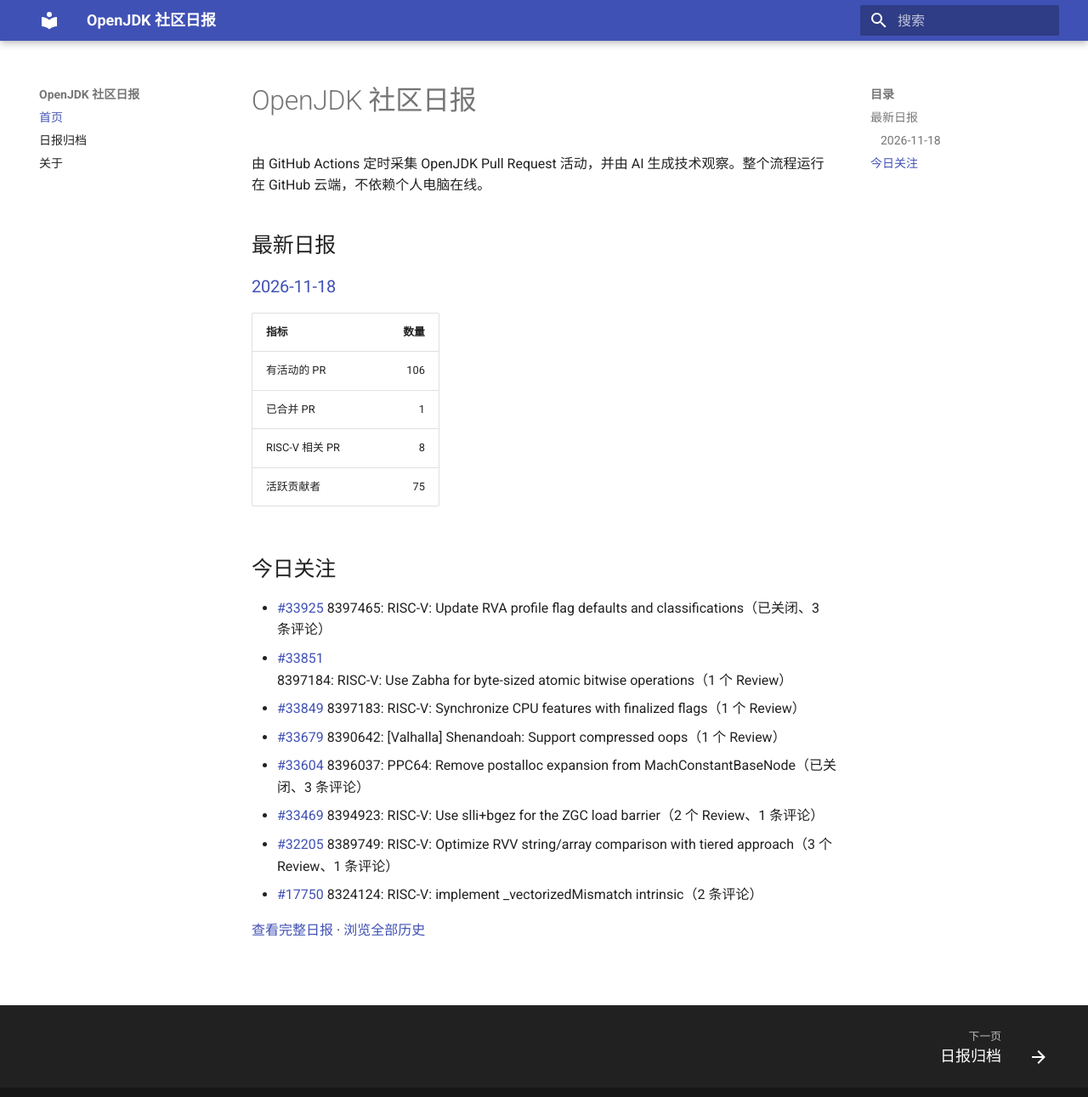
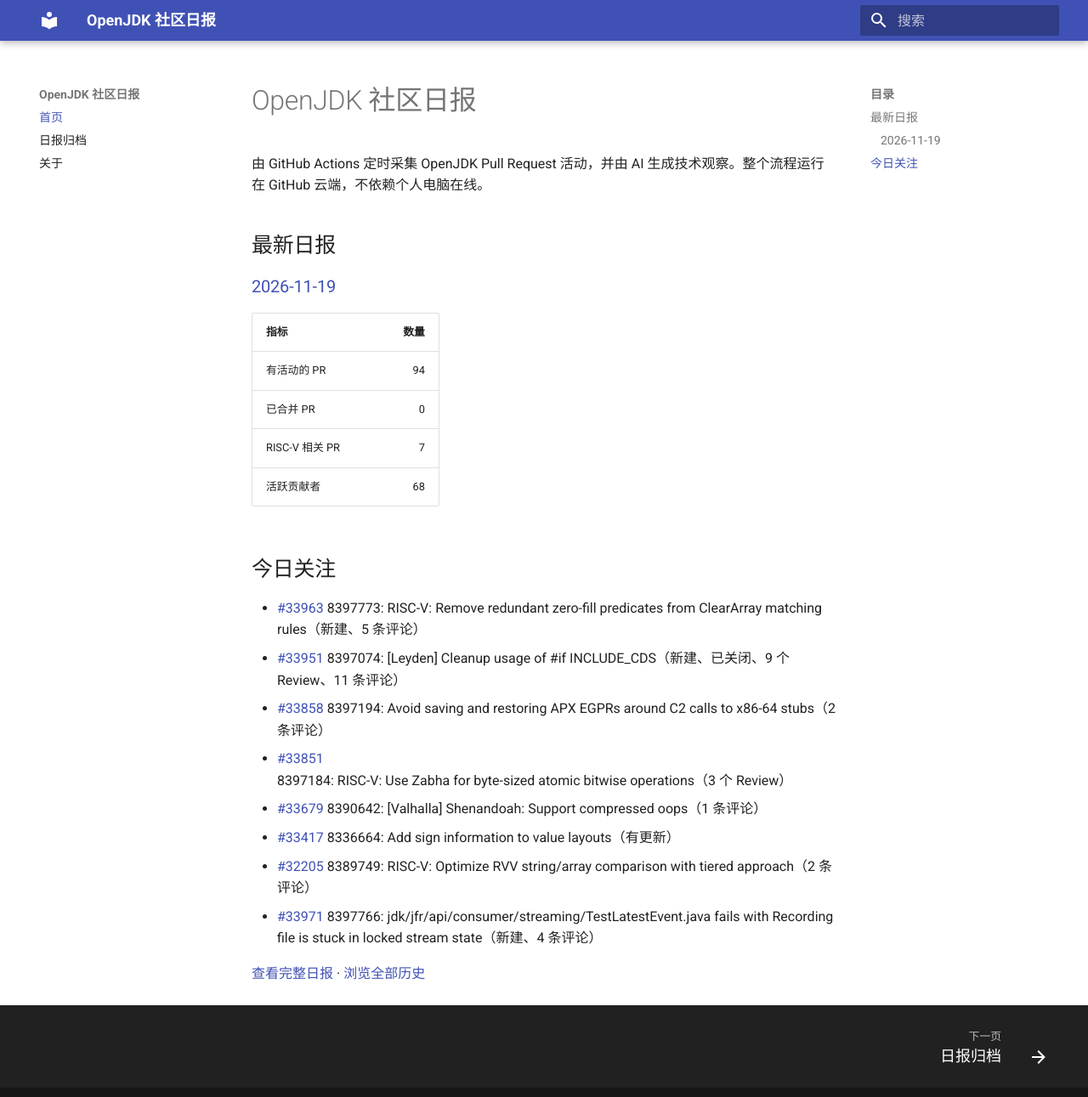
Before and after one commit to DingliZhang/openjdk-daily, an MkDocs documentation site: the page built from docs/index.md, in a window 1280 px wide and 1304 px high. Shown: the top 1291 px of the window at 85% size. Built offline with MkDocs 1.6.1 and Material for MkDocs 9.7.7, drawn with Linux system fonts in a browser that asks for light colours.

Commit message:
report: add OpenJDK daily report

```diff
--- a/docs/index.md
+++ b/docs/index.md
@@ -4,24 +4,24 @@
 
 ## 最新日报
 
-### [2026-11-18](reports/2026/2026-11-18.md)
+### [2026-11-19](reports/2026/2026-11-19.md)
 
 | 指标 | 数量 |
 |---|---:|
-| 有活动的 PR | 106 |
-| 已合并 PR | 1 |
-| RISC-V 相关 PR | 8 |
-| 活跃贡献者 | 75 |
+| 有活动的 PR | 94 |
+| 已合并 PR | 0 |
+| RISC-V 相关 PR | 7 |
+| 活跃贡献者 | 68 |
 
 ## 今日关注
 
-- [#33925](https://github.com/openjdk/jdk/pull/33925) 8397465: RISC-V: Update RVA profile flag defaults and classifications（已关闭、3 条评论）
-- [#33851](https://github.com/openjdk/jdk/pull/33851) 8397184: RISC-V: Use Zabha for byte-sized atomic bitwise operations（1 个 Review）
-- [#33849](https://github.com/openjdk/jdk/pull/33849) 8397183: RISC-V: Synchronize CPU features with finalized flags（1 个 Review）
-- [#33679](https://github.com/openjdk/jdk/pull/33679) 8390642: [Valhalla] Shenandoah: Support compressed oops（1 个 Review）
-- [#33604](https://github.com/openjdk/jdk/pull/33604) 8396037: PPC64: Remove postalloc expansion from MachConstantBaseNode（已关闭、3 条评论）
-- [#33469](https://github.com/openjdk/jdk/pull/33469) 8394923: RISC-V: Use slli+bgez for the ZGC load barrier（2 个 Review、1 条评论）
-- [#32205](https://github.com/openjdk/jdk/pull/32205) 8389749: RISC-V: Optimize RVV string/array comparison with tiered approach（3 个 Review、1 条评论）
-- [#17750](https://github.com/openjdk/jdk/pull/17750) 8324124: RISC-V: implement _vectorizedMismatch intrinsic（2 条评论）
+- [#33963](https://github.com/openjdk/jdk/pull/33963) 8397773: RISC-V: Remove redundant zero-fill predicates from ClearArray matching rules（新建、5 条评论）
+- [#33951](https://github.com/openjdk/jdk/pull/33951) 8397074: [Leyden] Cleanup usage of #if INCLUDE_CDS（新建、已关闭、9 个 Review、11 条评论）
+- [#33858](https://github.com/openjdk/jdk/pull/33858) 8397194: Avoid saving and restoring APX EGPRs around C2 calls to x86-64 stubs（2 条评论）
+- [#33851](https://github.com/openjdk/jdk/pull/33851) 8397184: RISC-V: Use Zabha for byte-sized atomic bitwise operations（3 个 Review）
+- [#33679](https://github.com/openjdk/jdk/pull/33679) 8390642: [Valhalla] Shenandoah: Support compressed oops（1 条评论）
+- [#33417](https://github.com/openjdk/jdk/pull/33417) 8336664: Add sign information to value layouts（有更新）
+- [#32205](https://github.com/openjdk/jdk/pull/32205) 8389749: RISC-V: Optimize RVV string/array comparison with tiered approach（2 条评论）
+- [#33971](https://github.com/openjdk/jdk/pull/33971) 8397766: jdk/jfr/api/consumer/streaming/TestLatestEvent.java fails with Recording file is stuck in locked stream state（新建、4 条评论）
 
-[查看完整日报](reports/2026/2026-11-18.md) · [浏览全部历史](reports/index.md)
+[查看完整日报](reports/2026/2026-11-19.md) · [浏览全部历史](reports/index.md)
```
Also changed, not shown: docs/reports/2026/2026-11-19.md (added, +212 -0 lines), docs/reports/index.md (+2 -1 lines), 2 other files.
